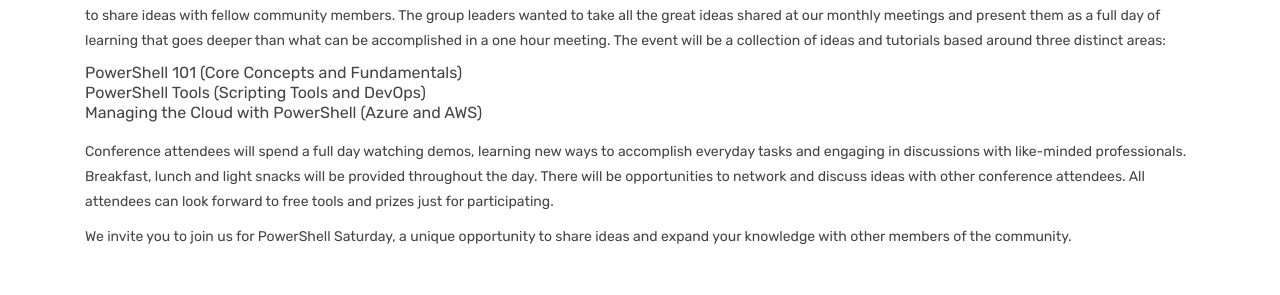
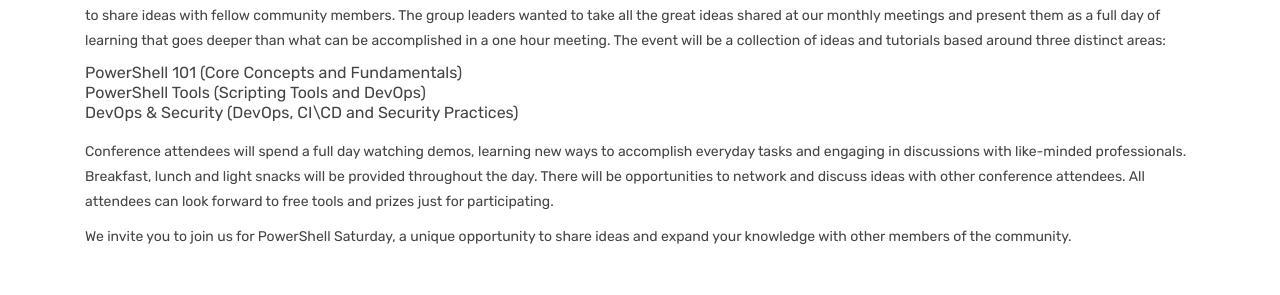
Before and after one commit to rtpsug/rtpsug.github.io, a Jekyll site: the page built from _pssaturday/aboutus.md, in a window 1280 px wide. Shown: the part 630-925 px from the top of the page. Built offline with Jekyll 4.4.1, drawn with Linux system fonts in a browser that asks for light colours.

Commit message:
Fix track listing still showing cloud (old)

```diff
--- a/_pssaturday/aboutus.md
+++ b/_pssaturday/aboutus.md
@@ -21,7 +21,7 @@ PowerShell Saturday (aka PS-Saturday) is a full day of learning hosted by the Re
 The Research Triangle PowerShell users group is the largest PowerShell community in the United States with over 900 members that meet regularly online and in-person to share ideas with fellow community members. The group leaders wanted to take all the great ideas shared at our monthly meetings and present them as a full day of learning that goes deeper than what can be accomplished in a one hour meeting. The event will be a collection of ideas and tutorials based around three distinct areas:
 - PowerShell 101 (Core Concepts and Fundamentals)
 - PowerShell Tools (Scripting Tools and DevOps)
-- Managing the Cloud with PowerShell (Azure and AWS)
+- DevOps & Security (DevOps, CI\CD and Security Practices)
 
 Conference attendees will spend a full day watching demos, learning new ways to accomplish everyday tasks and engaging in discussions with like-minded professionals. Breakfast, lunch and light snacks will be provided throughout the day. There will be opportunities to network and discuss ideas with other conference attendees. All attendees can look forward to free tools and prizes just for participating.
 
```
